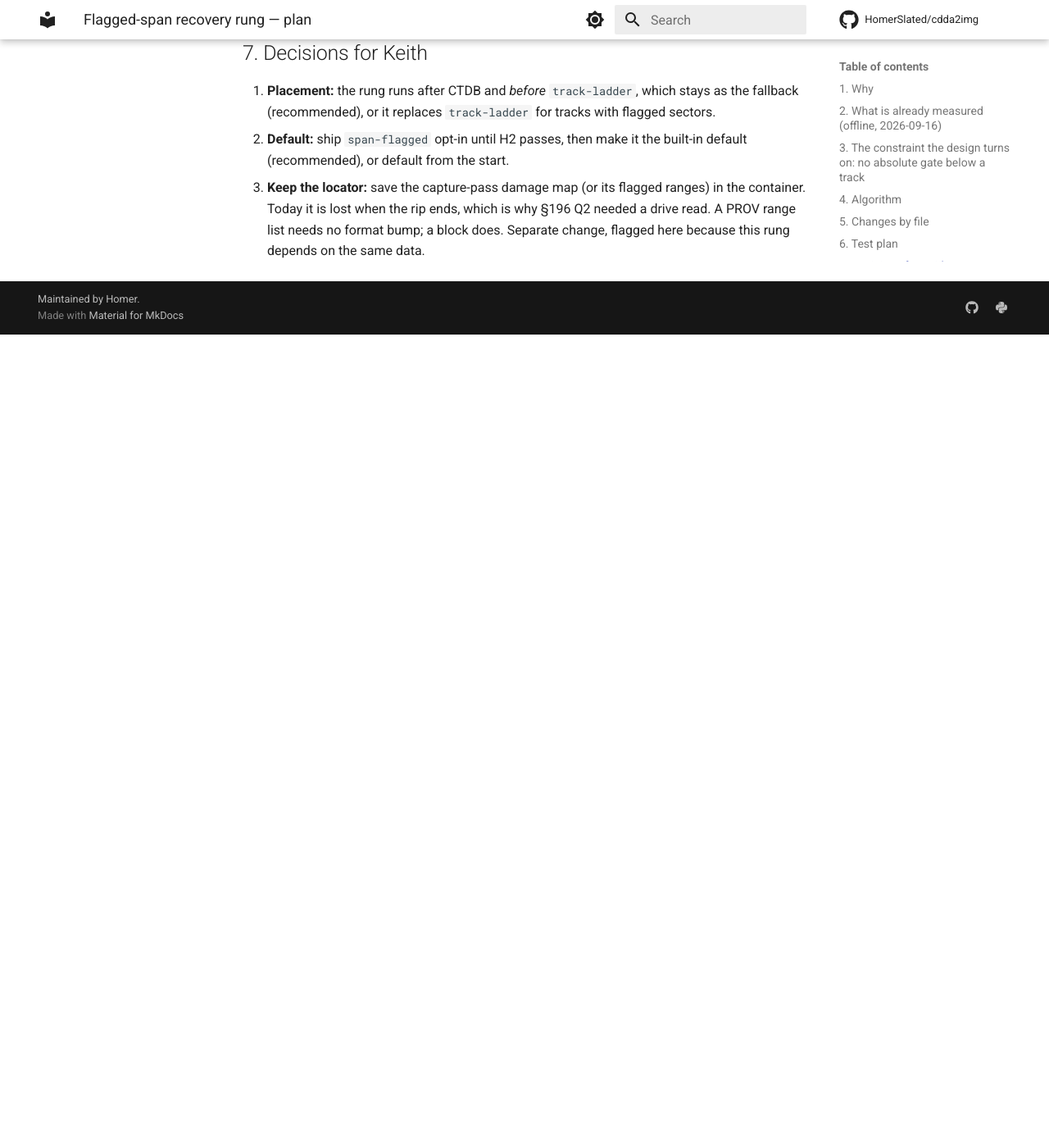
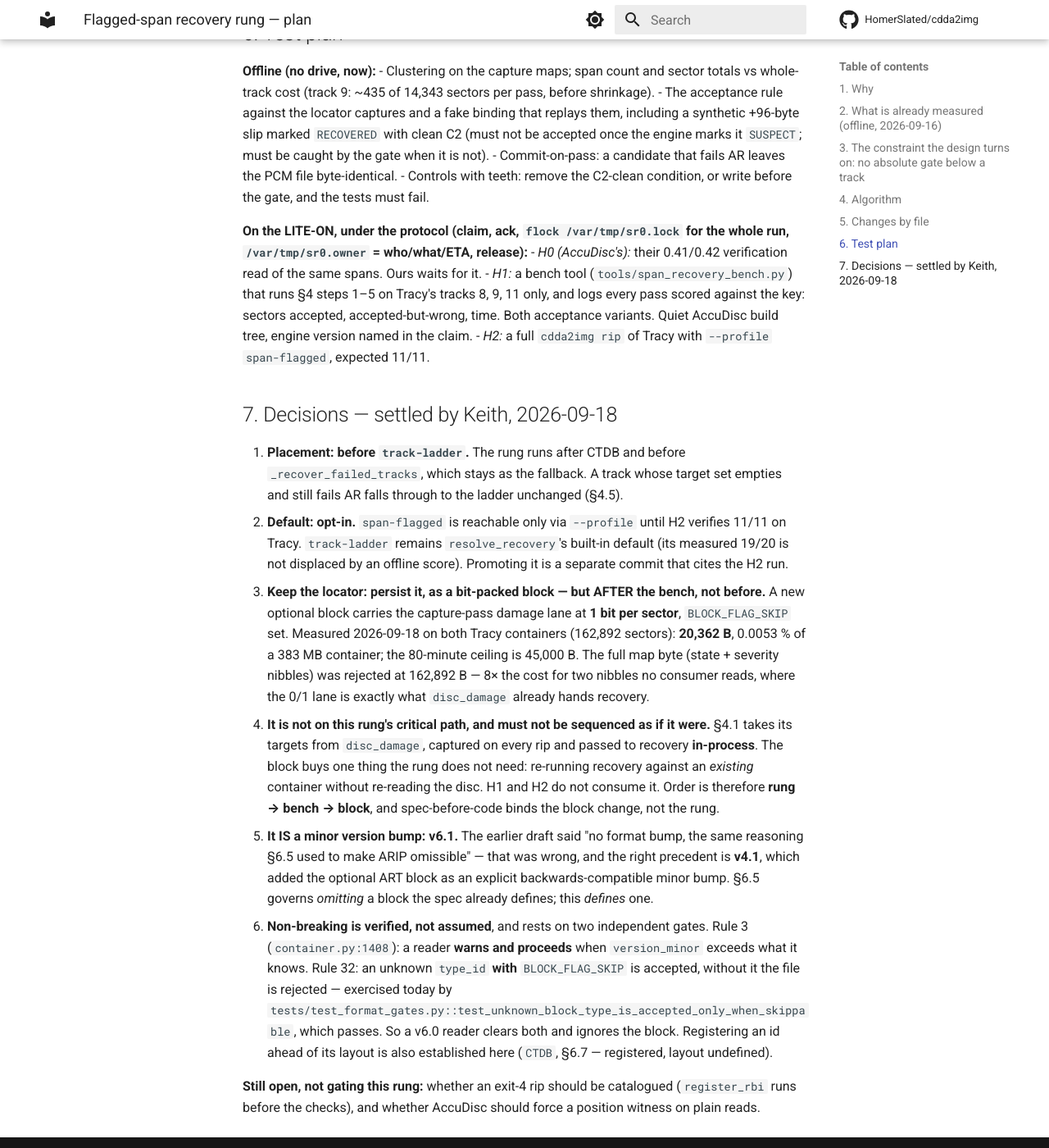
Before and after one commit to HomerSlated/cdda2img, an MkDocs documentation site: the page built from docs/reference/span-recovery-plan.md, in a window 1280 px wide and 1400 px high, scrolled down 4919 px. Shown: the whole window at 82% size. Built offline with MkDocs 1.6.1 and Material for MkDocs 9.7.7, drawn with Linux system fonts in a browser that asks for light colours; comment, search, counter and statistics services are not loaded; before the commit the page ends 5327 px from its top, so only the background shows below that; some of the changed text lies outside the part shown.

Commit message:
docs(recovery): settle the flagged-span rung's open decisions, and correct the format claim the damage-map block rested on
Keith settled all four §7 decisions. The rung runs after CTDB and before
`_recover_failed_tracks`, which stays the fallback; `span-flagged` ships
opt-in until H2 verifies 11/11, so `track-ladder`'s measured 19/20 is not
displaced by an offline score; and the capture-pass damage lane is persisted
as a new optional block at one bit per sector.

Two corrections, both to claims this plan made without checking them.

The size question was answered with a measurement rather than an estimate:
20,362 B on Tracy's 162,892 sectors, 45,000 B at the 80-minute ceiling,
0.0053% of a 383 MB container. The full map byte was rejected at eight times
that for two nibbles no consumer reads.

"No format bump, the same reasoning §6.5 used to make ARIP omissible" was
wrong. §6.5 governs omitting a block the spec already defines; this defines
one, and the precedent for that shape is v4.1's ART block — a backwards-
compatible minor bump. It stays non-breaking on two independent gates, now
verified rather than assumed: rule 3 warns and proceeds on a higher minor
(`container.py:1408`), and rule 32 accepts an unknown type id carrying
BLOCK_FLAG_SKIP, which `test_unknown_block_type_is_accepted_only_when_skippable`
already exercises.

The block is also no longer sequenced as if the rung depended on it. It does
not: §4.1 takes its targets from `disc_damage`, passed to recovery in-process,
and neither H1 nor H2 reads the block. The order is rung, then bench, then
block — which is what the plan said before this session's rewrite dropped the
qualifier.

Reading PROFILE_SCHEMA found it narrower than §4 assumed: `c2_retries` and
`verify_passes` are not profile fields at all. Adding them brings an
obligation with it — AccuDisc 0.43.0 returns ERR_INVAL for `c2_retries > 0`
without `verify_passes >= 2`, so without a sanity rule a hand-edited profile
fails mid-rip from the engine instead of at config load. The existing
`span > 0 requires granularity="sector"` rules must widen for the new
granularity rather than gain a sibling.

Co-Authored-By: Claude Opus 5 <noreply@anthropic.com>

```diff
--- a/docs/reference/span-recovery-plan.md
+++ b/docs/reference/span-recovery-plan.md
@@ -155,6 +155,23 @@ and a different acceptance rule.
   experimental `span-fixed` / `sector-hammer` / `sector-runup` stay untouched controls:
   their 1/16, 2/20, 2/20 were fixed-size damage-blind spans and are **not** evidence about
   this rung.
+- **`validation.py` `PROFILE_SCHEMA` — three changes, all in the `span-flagged` commit.**
+  Read 2026-09-18; the schema is narrower than §4 assumed.
+  1. **`c2_retries` and `verify_passes` do not exist as profile fields.** There is a
+     `verify` *bool* and no retry count at all — `--ad-c2-retries` reaches only PROV
+     `recovery_ad_flags`. §4.3/§4.4 need both as real fields, so they are added here.
+  2. **Adding them creates the obligation to mirror AccuDisc 0.43.0's constraint.** That
+     engine returns `ERR_INVAL` for `c2_retries > 0` without `verify_passes >= 2`. Without a
+     sanity rule a hand-edited profile fails **mid-rip, from the engine**, after the disc has
+     been read; with one it fails at config load. This is exactly the `--retries 256` class
+     `validation.py` was built for — well-formed and still illegal — and it keeps our copy of
+     the constraint pinned to theirs rather than to a comment.
+  3. **The existing coherence rules must widen, not just gain a sibling.** `span > 0
+     requires granularity="sector"` and the same rule for `run_up` predate this rung; adding
+     `granularity="span"` without widening them makes `span_gap`/`span_pad` unusable on the
+     very granularity they exist for. Widen to `in {"sector", "span"}` and keep a negative
+     control that still rejects `track` / `whole-disc`.
+
 - **PROV** (rbi_spec §6.3.1 first, spec-before-code): `recovery_track_<n>=span_matched@p<k>`
   alongside the existing `matched@<N>X` / `unrecovered`; `span_targets_track_<n>=<sectors>/
   <spans>`; `span_unresolved_track_<n>=<sectors>` when the rung gave up;
@@ -183,13 +200,40 @@ run, `/var/tmp/sr0.owner` = who/what/ETA, release):**
   version named in the claim.
 - *H2:* a full `cdda2img rip` of Tracy with `--profile span-flagged`, expected 11/11.
 
-## 7. Decisions for Keith
+## 7. Decisions — settled by Keith, 2026-09-18
 
-1. **Placement:** the rung runs after CTDB and *before* `track-ladder`, which stays as the
-   fallback (recommended), or it replaces `track-ladder` for tracks with flagged sectors.
-2. **Default:** ship `span-flagged` opt-in until H2 passes, then make it the built-in
-   default (recommended), or default from the start.
-3. **Keep the locator:** save the capture-pass damage map (or its flagged ranges) in the
-   container. Today it is lost when the rip ends, which is why §196 Q2 needed a drive read.
-   A PROV range list needs no format bump; a block does. Separate change, flagged here
-   because this rung depends on the same data.
+1. **Placement: before `track-ladder`.** The rung runs after CTDB and before
+   `_recover_failed_tracks`, which stays as the fallback. A track whose target set empties
+   and still fails AR falls through to the ladder unchanged (§4.5).
+2. **Default: opt-in.** `span-flagged` is reachable only via `--profile` until H2 verifies
+   11/11 on Tracy. `track-ladder` remains `resolve_recovery`'s built-in default (its
+   measured 19/20 is not displaced by an offline score). Promoting it is a separate commit
+   that cites the H2 run.
+3. **Keep the locator: persist it, as a bit-packed block — but AFTER the bench, not before.**
+   A new optional block carries the capture-pass damage lane at **1 bit per sector**,
+   `BLOCK_FLAG_SKIP` set. Measured 2026-09-18 on both Tracy containers (162,892 sectors):
+   **20,362 B**, 0.0053 % of a 383 MB container; the 80-minute ceiling is 45,000 B. The full
+   map byte (state + severity nibbles) was rejected at 162,892 B — 8× the cost for two
+   nibbles no consumer reads, where the 0/1 lane is exactly what `disc_damage` already hands
+   recovery.
+   - **It is not on this rung's critical path, and must not be sequenced as if it were.**
+     §4.1 takes its targets from `disc_damage`, captured on every rip and passed to recovery
+     **in-process**. The block buys one thing the rung does not need: re-running recovery
+     against an *existing* container without re-reading the disc. H1 and H2 do not consume
+     it. Order is therefore **rung → bench → block**, and spec-before-code binds the block
+     change, not the rung.
+   - **It IS a minor version bump: v6.1.** The earlier draft said "no format bump, the same
+     reasoning §6.5 used to make ARIP omissible" — that was wrong, and the right precedent is
+     **v4.1**, which added the optional ART block as an explicit backwards-compatible minor
+     bump. §6.5 governs *omitting* a block the spec already defines; this *defines* one.
+   - **Non-breaking is verified, not assumed**, and rests on two independent gates. Rule 3
+     (`container.py:1408`): a reader **warns and proceeds** when `version_minor` exceeds what
+     it knows. Rule 32: an unknown `type_id` **with** `BLOCK_FLAG_SKIP` is accepted, without
+     it the file is rejected — exercised today by
+     `tests/test_format_gates.py::test_unknown_block_type_is_accepted_only_when_skippable`,
+     which passes. So a v6.0 reader clears both and ignores the block. Registering an id
+     ahead of its layout is also established here (`CTDB`, §6.7 — registered, layout undefined).
+
+**Still open, not gating this rung:** whether an exit-4 rip should be catalogued
+(`register_rbi` runs before the checks), and whether AccuDisc should force a position
+witness on plain reads.
```
